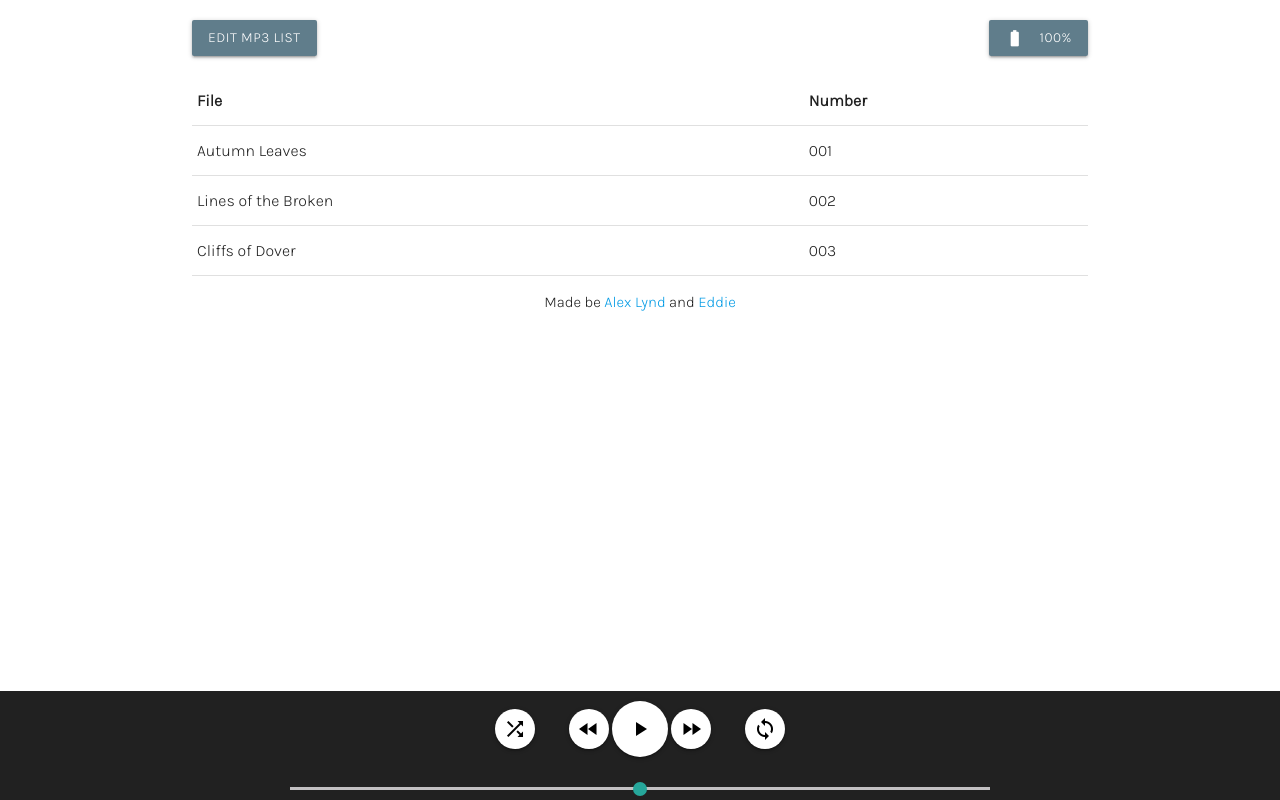
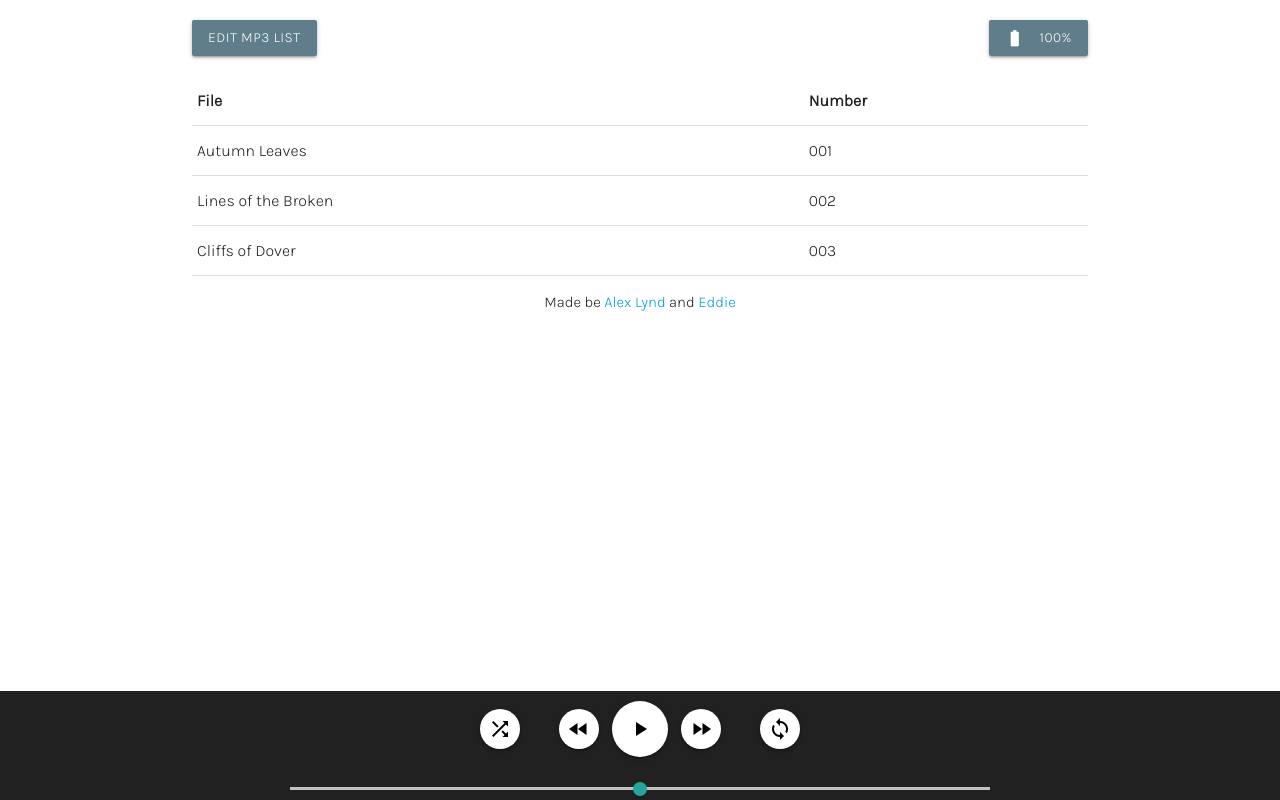
Before and after one commit to AlexLynd/ESP8266-WiFi-Soundbox, a plain HTML site: page web/player.html in a window 1280 px wide. Drawn offline with nearby package versions, Linux system fonts and the light colour scheme.

Commit message:
fix button

```diff
--- a/web/style.css
+++ b/web/style.css
@@ -16,7 +16,7 @@ tr:click{
   padding: 10px;
 }
 
-.buttons a{
+.buttons button {
   margin: 0 5px;
 }
 
```
